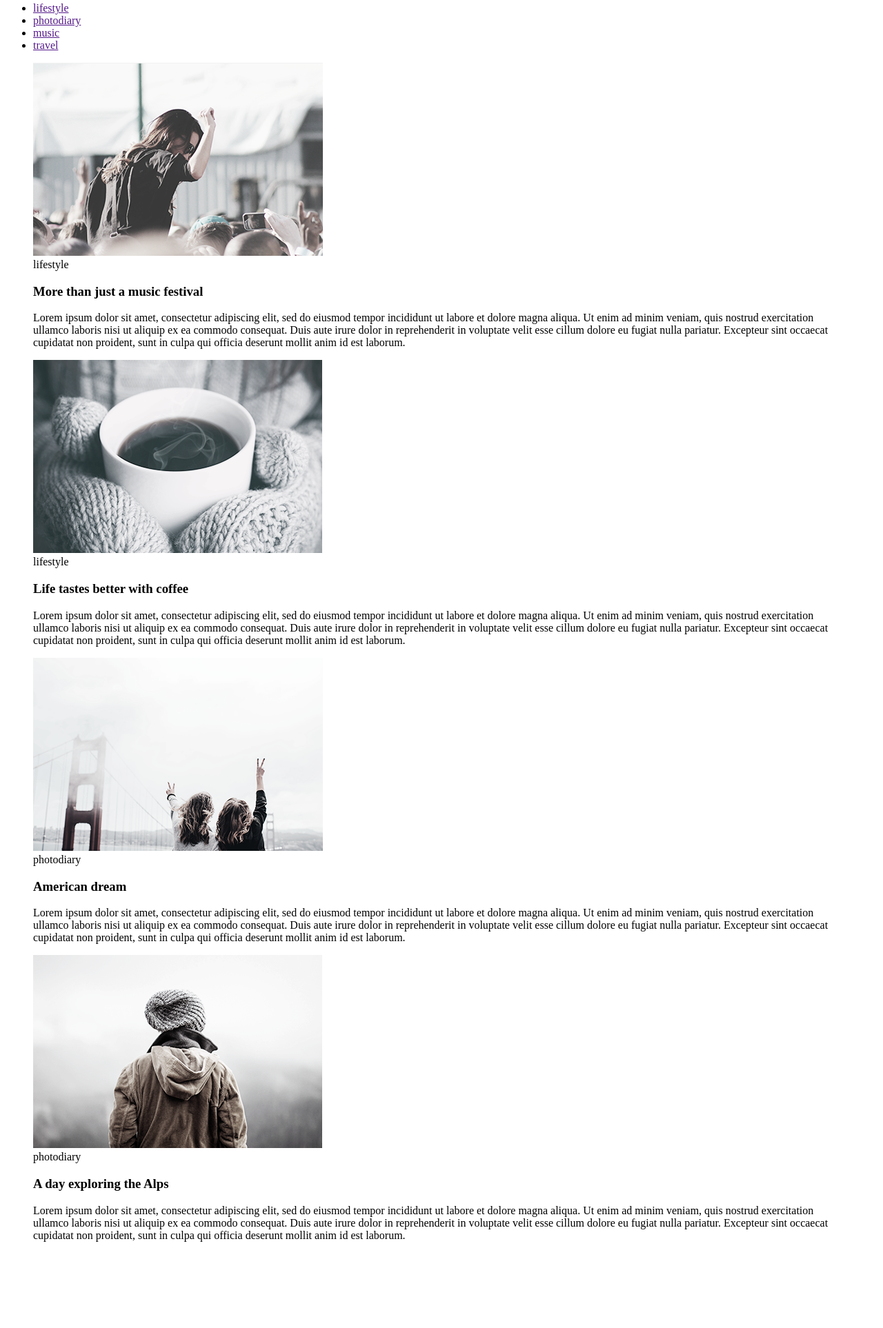
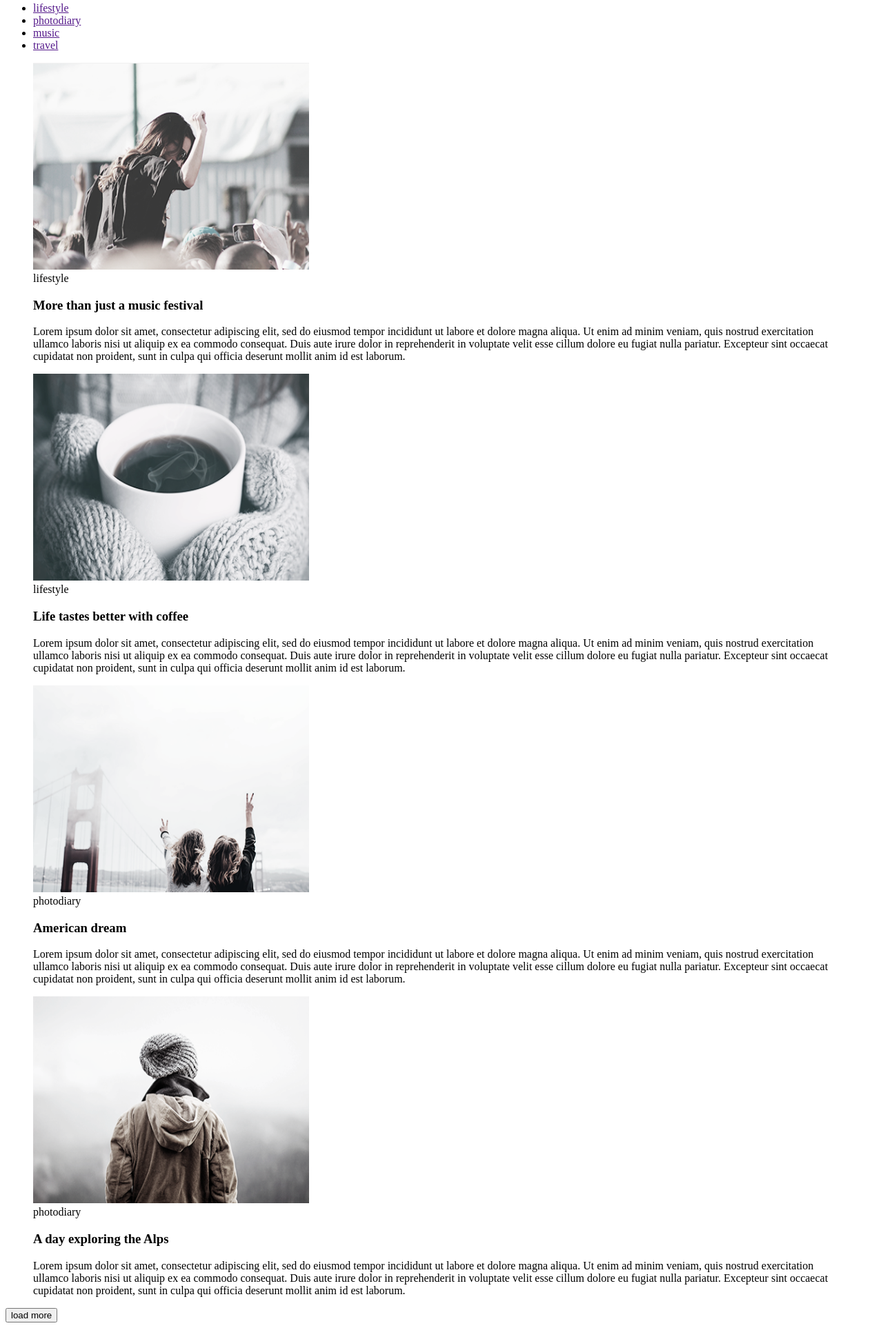
Before and after one commit to zeabato/goit-fe-course, a plain HTML site: page module_1/index.html in a window 1280 px wide. Shown: the part 13-1939 px from the top of the page at 69% size. Before the commit the page ends 1830 px from the top, so only its background shows below. Drawn offline with Linux system fonts and the light colour scheme.

Commit message:
change nav, size img, button

```diff
--- a/module_1/index.html
+++ b/module_1/index.html
@@ -6,17 +6,19 @@
     <title>module_01</title>
 </head>
 <body>
-    <div class='menu'>
+    <header>
+        <nav>
             <ul>
                 <li><a href="">lifestyle</a></li>
                 <li><a href="">photodiary</a></li>
                 <li><a href="">music</a></li>
                 <li><a href="">travel</a></li>
             </ul>
-    </div>
+        </nav>
+    </header>
     <div>
         <figure>
-            <img class="photo" src="./img/girl.png" alt="photo">
+            <img width="400" height="300" class="photo" src="./img/girl.png" alt="photo">
             <figcaption>lifestyle</figcaption>
             <h3>More than just a music festival </h3>
             <p>Lorem ipsum dolor sit amet, consectetur adipiscing elit,
@@ -29,7 +31,7 @@
     </div>
     <div>
         <figure>
-            <img class="photo" src="./img/coffee.png" alt="photo">
+            <img width="400" height="300" class="photo" src="./img/coffee.png" alt="photo">
             <figcaption>lifestyle</figcaption>
             <h3>Life tastes better with coffee</h3>
             <p>Lorem ipsum dolor sit amet, consectetur adipiscing elit,
@@ -42,7 +44,7 @@
     </div>
     <div>
         <figure>
-            <img class="photo" src="./img/bridge.png" alt="photo">
+            <img width="400" height="300" class="photo" src="./img/bridge.png" alt="photo">
             <figcaption>photodiary</figcaption>
             <h3>American dream</h3>
             <p>Lorem ipsum dolor sit amet, consectetur adipiscing elit,
@@ -55,7 +57,7 @@
     </div>
     <div>
         <figure>
-        <img class="photo" src="./img/cap.png" alt="photo">
+        <img width="400" height="300" class="photo" src="./img/cap.png" alt="photo">
         <figcaption>photodiary</figcaption>
         <h3>A day exploring the Alps</h3>
         <p>Lorem ipsum dolor sit amet, consectetur adipiscing elit,
@@ -66,6 +68,6 @@
             sunt in culpa qui officia deserunt mollit anim id est laborum.</p>
         </figure>
     </div>
-
+    <button>load more</button>
 </body>
 </html>
```
Lines whose indentation alone changed are shown as unchanged.
